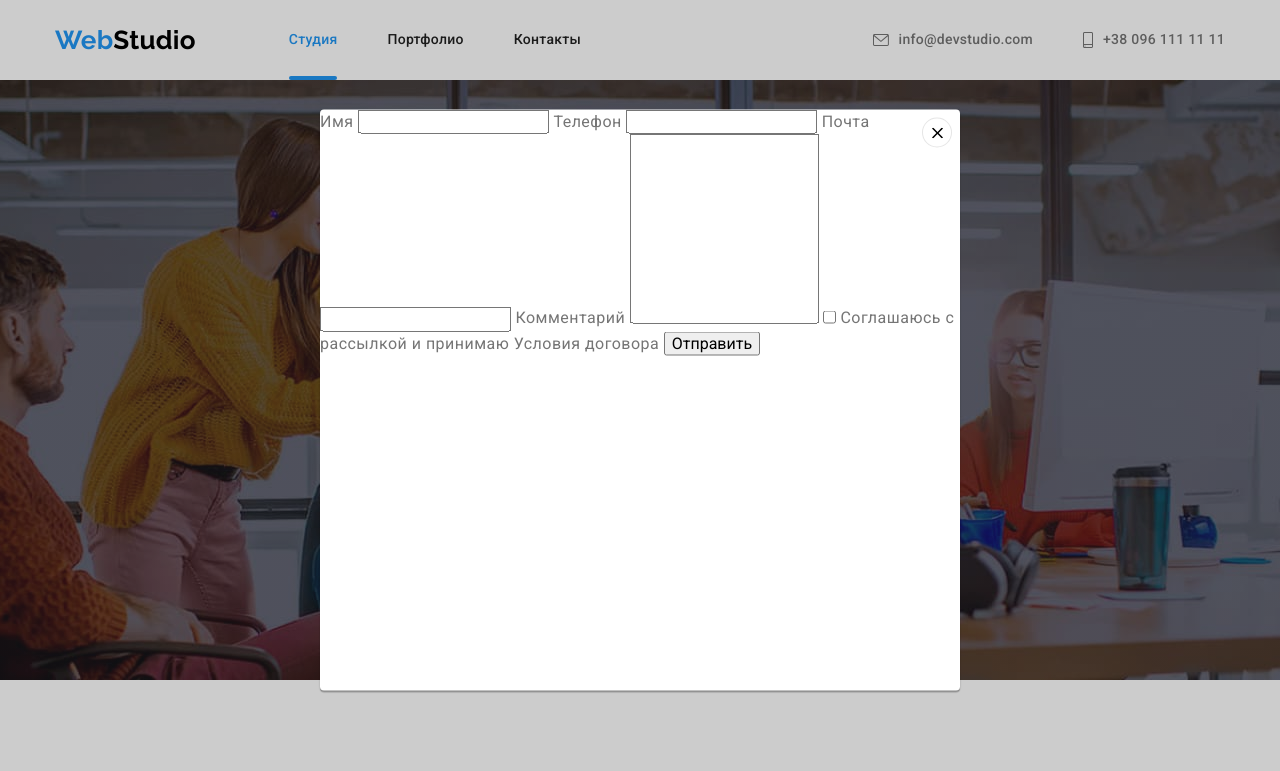
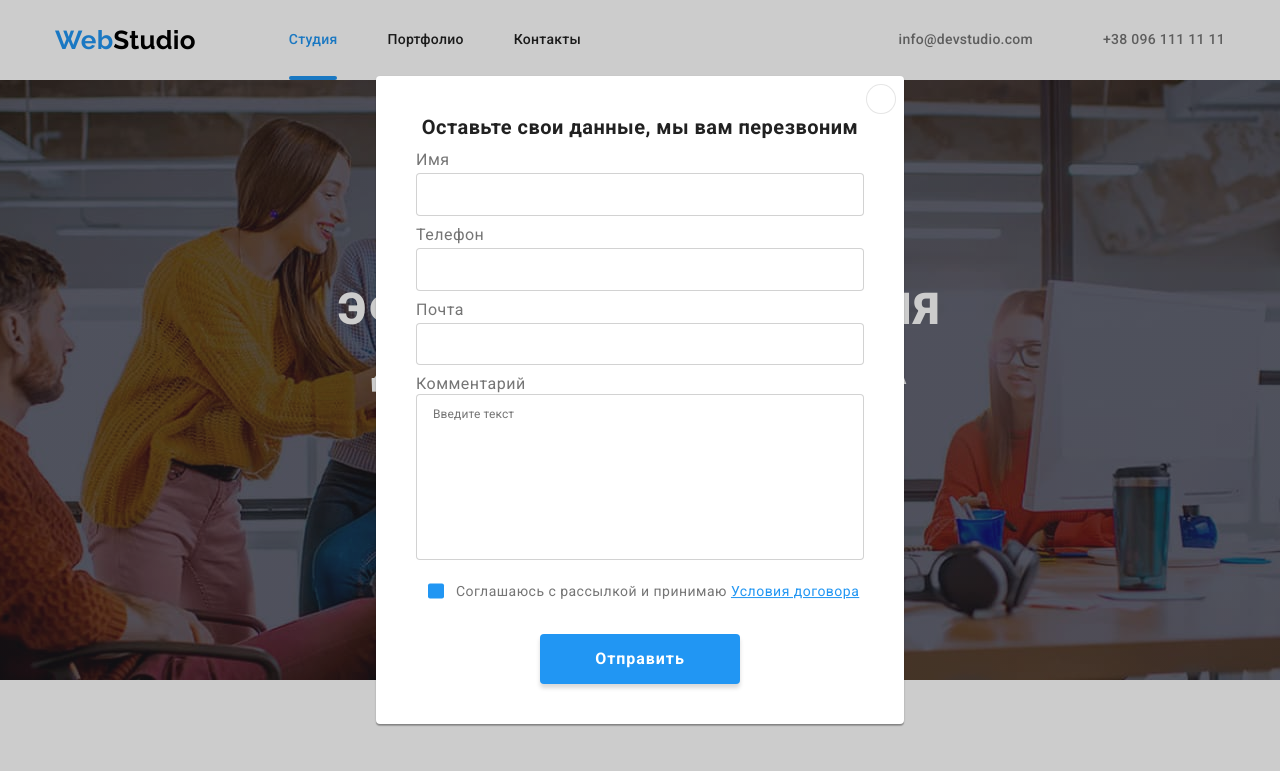
Before and after one commit to liana13555/goit-markup-hw-06, a plain HTML site: page index.html in a window 1280 px wide. Both pictures are taken after a click on the button "Заказать услугу". Shown: the top 771 px of the page. Drawn offline with nearby package versions, Linux system fonts and the light colour scheme.

Commit message:
Добавлена разметка и оформление модального окна +

```diff
--- a/css/modal.css
+++ b/css/modal.css
@@ -28,6 +28,7 @@
 
   min-width: 528px;
   min-height: 581px;
+  padding: 40px;
 
   background-color: var(--white-color);
   box-shadow: 0px 1px 3px rgba(0, 0, 0, 0.12), 0px 1px 1px rgba(0, 0, 0, 0.14), 0px 2px 1px rgba(0, 0, 0, 0.2);
@@ -50,3 +51,150 @@
   border-radius: 50%;
   border: 1px solid rgba(0, 0, 0, 0.1);
 }
+
+.form-order {
+  max-width: 448px;
+}
+
+.form-field {
+  display: flex;
+  flex-direction: column;
+  margin-bottom: 10px;
+}
+
+.form-field .label{
+  margin-bottom: 4px;
+}
+
+.form-field .input {
+  width: 100%;
+  margin: 0;
+  padding-top: 11px;
+  padding-bottom: 11px;
+  padding-left: 42px;
+
+  border: 1px solid rgba(33, 33, 33, 0.2);
+  border-radius: 4px;
+  cursor: pointer;
+  color: var(--title-text-color);
+}
+
+.form-field .icon {
+  position: absolute;
+  top: 50%;
+  left: 12px;
+  transform: translateY(-50%);
+}
+
+.form-field .input:focus {
+  border: 1px solid var(--accent-color)
+}
+
+.form-field .input:focus ~ .icon {
+  fill: var(--accent-color);
+}
+
+.form-title {
+  margin-bottom: 12px;
+
+  font-weight: 700;
+  font-size: 20px;
+  line-height: 1,15;
+  text-align: center;
+
+  color: var(--title-text-color);
+}
+
+.form-field .comment {
+  padding: 12px 16px;
+  border: 1px solid rgba(33, 33, 33, 0.2);
+  border-radius: 4px;
+
+  font-weight: 400;
+  font-size: 12px;
+  line-height: 1.17;
+  letter-spacing: 0.01em;
+
+  color: rgba(117, 117, 117, 0.5);
+}
+
+.form-field .input-wrapper {
+  position: relative;
+}
+
+.form-check {
+  margin-top: 20px;
+  margin-bottom: 30px;
+}
+
+.form-check .label {
+  position: relative;
+  font-size: 14px;
+  line-height: 1.71;
+  margin-left: 12px;
+  cursor: pointer;
+}
+
+.input-check {
+  margin-left: 24px;
+  -webkit-appearance: none;
+  -moz-appearance: none;
+  appearance: none;
+}
+
+.icon-check {
+  position: absolute;
+  top: 50%;
+  transform: translateY(-50%);
+  left: 0;
+
+  border: 2px solid var(--title-text-color);
+  border-radius: 2px;
+}
+
+.icon-check use {
+  display: none;
+}
+
+.input-check:checked ~ .icon-check use {
+  display: block;
+}
+
+.input-check:checked ~ .icon-check {
+  border: none;
+  background-color: var(--accent-color);
+}
+
+.agreement {
+  color: var(--accent-color);
+  text-decoration-line: underline;
+}
+
+.form-send {
+  display: flex;
+  justify-content: center;
+}
+
+.button-send {
+  min-width: 200px;
+  padding: 10px 55px;
+
+  font-weight: 700;
+  font-size: 16px;
+  line-height: 1.87;
+  letter-spacing: 0.06em;
+
+  color: var(--white-color);
+  background-color: var(--accent-color);
+  box-shadow: 0px 4px 4px rgba(0, 0, 0, 0.15);
+  border-radius: 4px;
+  border: none;
+  cursor: pointer;
+
+  transition: background-color 250ms var(--timing-function);
+}
+
+.button-send:hover,
+.button-send:focus {
+  background-color: #188CE8;
+}
--- a/index.html
+++ b/index.html
@@ -30,13 +30,13 @@
             <li class="item">
               <a href="mailto:info@devstudio.com" class="link current">
                  <svg class="icon" width="16px" height="12px">
-                  <use href="./images/sprite.svg#icon-envelope"> </use>
+                  <use href="./images/icons.svg#icon-envelope"> </use>
                 </svg>info@devstudio.com
               </a></li>
             <li class="item">
               <a href="tel:+380961111111" class="link">
                 <svg class="icon" width="10px" height="16px">
-                  <use href="./images/sprite.svg#icon-smartphone"></use>
+                  <use href="./images/icons.svg#icon-smartphone"></use>
                 </svg>+38 096 111 11 11
               </a></li>
           </ul>
@@ -58,7 +58,7 @@
             <li class="item">
                 <div class="thumb">
                   <svg class="icon" width="70" height="70">
-                    <use href="./images/sprite.svg#icon-antenna"></use>
+                    <use href="./images/icons.svg#icon-antenna"></use>
                   </svg>
                 </div>
                 <h3 class="title">ВНИМАНИЕ К ДЕТАЛЯМ</h3>
@@ -67,7 +67,7 @@
             <li class="item">
                  <div class="thumb">
                    <svg class="icon" width="70" height="70">
-                     <use href="./images/sprite.svg#icon-clock"></use>
+                     <use href="./images/icons.svg#icon-clock"></use>
                    </svg>
                  </div>
                  <h3 class="title">ПУНКТУАЛЬНОСТЬ</h3>
@@ -76,7 +76,7 @@
             <li class="item">
                 <div class="thumb">
                   <svg class="icon" width="70" height="70">
-                    <use href="./images/sprite.svg#icon-diagram"></use>
+                    <use href="./images/icons.svg#icon-diagram"></use>
                   </svg>
                 </div>
                  <h3 class="title">ПЛАНИРОВАНИЕ</h3>
@@ -85,7 +85,7 @@
             <li class="item">
                 <div class="thumb">
                 <svg class="icon" width="70" height="70">
-                  <use href="./images/sprite.svg#icon-astronaut"></use>
+                  <use href="./images/icons.svg#icon-astronaut"></use>
                 </svg>
                 </div>
                 <h3 class="title">СОВРЕМЕННЫЕ ТЕХНОЛОГИИ</h3>
@@ -120,7 +120,7 @@
            </ul>
           </div>
         </section>
-    <!-- Команда-->
+    <!-- Команда -->
         <section class="section team">
           <div class="container">
            <h2 class="section-title">Наша команда</h2>
@@ -133,25 +133,25 @@
                       <li>
                         <a href="" class="link">
                           <svg class="icon" width="20px" height="20px">
-                            <use href="./images/sprite.svg#icon-instagram"></use>
+                            <use href="./images/icons.svg#icon-instagram"></use>
                           </svg></a>
                       </li>
                       <li>
                         <a href="" class="link">
                           <svg class="icon" width="20px" height="16.25px">
-                            <use href="./images/sprite.svg#icon-twitter"></use>
+                            <use href="./images/icons.svg#icon-twitter"></use>
                           </svg></a>
                       </li>
                       <li>
                         <a href="" class="link">
                           <svg class="icon" width="10px" height="20px">
-                            <use href="./images/sprite.svg#icon-facebook"></use>
+                            <use href="./images/icons.svg#icon-facebook"></use>
                           </svg></a>
                       </li>
                       <li>
                         <a href="" class="link">
                           <svg class="icon" width="20px" height="20px">
-                            <use href="./images/sprite.svg#icon-linkedin"></use>
+                            <use href="./images/icons.svg#icon-linkedin"></use>
                           </svg></a>
                       </li>
                     </ul>
@@ -164,25 +164,25 @@
                       <li>
                         <a href="" class="link">
                           <svg class="icon" width="20px" height="20px">
-                            <use href="./images/sprite.svg#icon-instagram"></use>
+                            <use href="./images/icons.svg#icon-instagram"></use>
                           </svg></a>
                       </li>
                       <li>
                         <a href="" class="link">
                           <svg class="icon" width="20px" height="16.25px">
-                            <use href="./images/sprite.svg#icon-twitter"></use>
+                            <use href="./images/icons.svg#icon-twitter"></use>
                           </svg></a>
                       </li>
                       <li>
                         <a href="" class="link">
                           <svg class="icon" width="10px" height="20px">
-                            <use href="./images/sprite.svg#icon-facebook"></use>
+                            <use href="./images/icons.svg#icon-facebook"></use>
                           </svg></a>
                       </li>
                       <li>
                         <a href="" class="link">
                           <svg class="icon" width="20px" height="20px">
-                            <use href="./images/sprite.svg#icon-linkedin"></use>
+                            <use href="./images/icons.svg#icon-linkedin"></use>
                           </svg></a>
                       </li>
                     </ul>
@@ -195,25 +195,25 @@
                       <li>
                         <a href="" class="link">
                           <svg class="icon" width="20px" height="20px">
-                            <use href="./images/sprite.svg#icon-instagram"></use>
+                            <use href="./images/icons.svg#icon-instagram"></use>
                           </svg></a>
                       </li>
                       <li>
                         <a href="" class="link">
                           <svg class="icon" width="20px" height="16.25px">
-                            <use href="./images/sprite.svg#icon-twitter"></use>
+                            <use href="./images/icons.svg#icon-twitter"></use>
                           </svg></a>
                       </li>
                       <li>
                         <a href="" class="link">
                           <svg class="icon" width="10px" height="20px">
-                            <use href="./images/sprite.svg#icon-facebook"></use>
+                            <use href="./images/icons.svg#icon-facebook"></use>
                           </svg></a>
                       </li>
                       <li>
                         <a href="" class="link">
                           <svg class="icon" width="20px" height="20px">
-                            <use href="./images/sprite.svg#icon-linkedin"></use>
+                            <use href="./images/icons.svg#icon-linkedin"></use>
                           </svg></a>
                       </li>
                     </ul>
@@ -226,25 +226,25 @@
                       <li>
                         <a href="" class="link">
                           <svg class="icon" width="20px" height="20px">
-                            <use href="./images/sprite.svg#icon-instagram"></use>
+                            <use href="./images/icons.svg#icon-instagram"></use>
                           </svg></a>
                       </li>
                       <li>
                         <a href="" class="link">
                           <svg class="icon" width="20px" height="16.25px">
-                            <use href="./images/sprite.svg#icon-twitter"></use>
+                            <use href="./images/icons.svg#icon-twitter"></use>
                           </svg></a>
                       </li>
                       <li>
                         <a href="" class="link">
                           <svg class="icon" width="10px" height="20px">
-                            <use href="./images/sprite.svg#icon-facebook"></use>
+                            <use href="./images/icons.svg#icon-facebook"></use>
                           </svg></a>
                       </li>
                       <li>
                         <a href="" class="link">
                           <svg class="icon" width="20px" height="20px">
-                            <use href="./images/sprite.svg#icon-linkedin"></use>
+                            <use href="./images/icons.svg#icon-linkedin"></use>
                           </svg></a>
                       </li>
                     </ul>
@@ -252,7 +252,7 @@
            </ul>
           </div>
         </section>
-    <!--Постоянные клиенты-->
+    <!-- Постоянные клиенты -->
     <section class="section clients">
       <div class="container">
         <h2 class="section-title">Постоянные клиенты</h2>
@@ -260,37 +260,37 @@
           <li class="item">
              <a href="" class="link">
              <svg class="icon" width="44.27px" height="49.23px">
-               <use href="./images/sprite.svg#icon-logo-1"></use>
+               <use href="./images/icons.svg#icon-logo-1"></use>
              </svg></a>
           </li>
           <li class="item">
             <a href="" class="link">
             <svg class="icon" width="40px" height="52px">
-              <use href="./images/sprite.svg#icon-logo-2"></use>
+              <use href="./images/icons.svg#icon-logo-2"></use>
             </svg></a>
           </li>
           <li class="item">
             <a href="" class="link">
             <svg class="icon" width="41px" height="42.6px">
-              <use href="./images/sprite.svg#icon-logo-3"></use>
+              <use href="./images/icons.svg#icon-logo-3"></use>
             </svg></a>
           </li>
           <li class="item">
             <a href="" class="link">
             <svg class="icon" width="79.66px" height="42.02px">
-              <use href="./images/sprite.svg#icon-logo-4"></use>
+              <use href="./images/icons.svg#icon-logo-4"></use>
             </svg></a>
           </li>
           <li class="item">
             <a href="" class="link">
             <svg class="icon" width="59px" height="47px">
-              <use href="./images/sprite.svg#icon-logo-5"></use>
+              <use href="./images/icons.svg#icon-logo-5"></use>
             </svg></a>
           </li>
           <li class="item">
             <a href="" class="link">
             <svg class="icon" width="88.48px" height="45.44px">
-              <use href="./images/sprite.svg#icon-logo-6"></use>
+              <use href="./images/icons.svg#icon-logo-6"></use>
             </svg></a>
           </li>
         </ul>
@@ -320,25 +320,25 @@
             <li>
             <a href="" class="link">
               <svg class="icon" width="20px" height="20px">
-                <use href="./images/sprite.svg#icon-instagram"></use>
+                <use href="./images/icons.svg#icon-instagram"></use>
               </svg></a>
             </li>
             <li>
             <a href="" class="link">
               <svg class="icon" width="20px" height="16.25px">
-                <use href="./images/sprite.svg#icon-twitter"></use>
+                <use href="./images/icons.svg#icon-twitter"></use>
               </svg></a>
             </li>
             <li>
             <a href="" class="link">
               <svg class="icon" width="10px" height="20px">
-                <use href="./images/sprite.svg#icon-facebook"></use>
+                <use href="./images/icons.svg#icon-facebook"></use>
               </svg></a>
             </li>
             <li>
             <a href="" class="link">
               <svg class="icon" width="20px" height="20px">
-                <use href="./images/sprite.svg#icon-linkedin"></use>
+                <use href="./images/icons.svg#icon-linkedin"></use>
               </svg></a>
             </li>
           </ul>
@@ -352,29 +352,66 @@
         </div>
       </div>
     </footer>
+    <!-- Модальное окно -->
     <div class="backdrop is-hidden" data-modal>
       <div class="modal">
-        <form>
-          <label for="name">Имя</label>
-          <input type="text" name="user-name" id="name">
 
-          <label for="tel">Телефон</label>
-          <input type="tel" name="tel" id="tel">
+        <form class="form-order" autocomplete="off">
+          <h2 class="form-title">Оставьте свои данные, мы вам перезвоним</h2>
 
-          <label for="mail">Почта</label>
-          <input type="email" name="mail" id="mail">
+          <div class="form-field">
+            <label class="label" for="name">Имя</label>
+            <div class="input-wrapper">
+              <input class="input" type="text" name="user-name" id="name">
+              <svg class="icon" width="18px" height="18px">
+                <use href="./images/icons.svg#icon-person"></use>
+              </svg>
+            </div>
+          </div>
 
-          <label for="comment">Комментарий</label>
-          <textarea name="comment" id="comment" rows="10"></textarea>
+          <div class="form-field">
+            <label class="label" for="tel">Телефон</label>
 
-          <input type="checkbox" name="policy" id="policy">
-          <label for="">Соглашаюсь с рассылкой и принимаю Условия договора</label>
+            <div class="input-wrapper">
+              <input class="input" type="tel" name="tel" id="tel">
+              <svg class="icon" width="18px" height="18px">
+                <use href="./images/icons.svg#icon-phone"></use>
+              </svg>
+            </div>
+          </div>
 
-          <button type="submit">Отправить</button>
+          <div class="form-field">
+            <label class="label" for="mail">Почта</label>
+            <div class="input-wrapper">
+              <input class="input" type="email" name="mail" id="mail" autocomplete="email">
+              <svg class="icon" width="18px" height="18px">
+                <use href="./images/icons.svg#icon-email"></use>
+              </svg>
+            </div>
+          </div>
+
+          <div class="form-field">
+            <label for="comment">Комментарий</label>
+            <textarea class="comment" name="comment" id="comment" rows="10" placeholder="Введите текст"></textarea>
+          </div>
+
+          <div class="form-check">
+            <label class="label">
+              <input class="input-check" type="checkbox" checked>
+              Соглашаюсь с рассылкой и принимаю <a class="agreement" href="">Условия договора</a>
+              <svg class="icon-check" width="16px" height="15px">
+                <use href="./images/icons.svg#icon-check"></use>
+              </svg>
+            </label>
+          </div>
+          <div class="form-send">
+            <button class="button-send" type="submit">Отправить</button>
+          </div>
         </form>
+
         <button class="button-close" data-modal-close>
-          <svg class="icon" width="11px" height="11px">
-            <use href="./images/sprite.svg#icon-close"></use>
+          <svg class="icon-close" width="11px" height="11px">
+            <use href="./images/icons.svg#icon-close"></use>
           </svg>
         </button>
       </div>
```
Also changed, not shown: portfolio.html (+6 -6 lines), images/sprite.svg (deleted), images/symbol-defs.svg.
